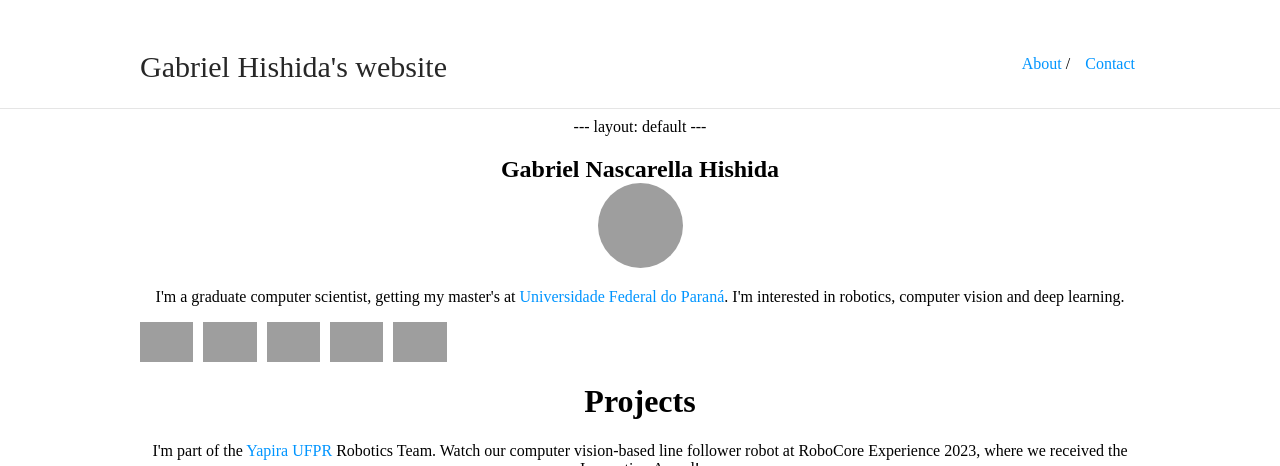
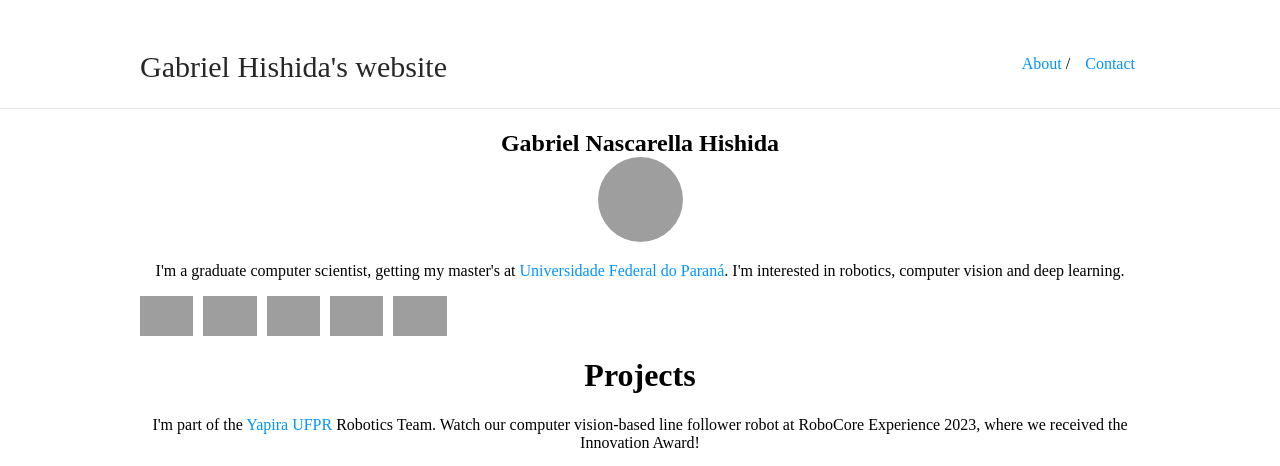
Before and after one commit to gabrielnhn/gabrielnhn.github.io, a Jekyll site: the page built from index.md, in a window 1280 px wide and 1400 px high, cut to the strip 0-466 px from the top of the window. Built offline with Jekyll 4.4.1, drawn with Linux system fonts in a browser that asks for light colours; our own code applies the rules of GitHub Pages for plain Markdown files; some of the changed text lies outside the part shown; grey boxes are pictures that could not be loaded.

Commit message:
Update icon container

```diff
--- a/index.md
+++ b/index.md
@@ -1,13 +1,10 @@
 <div style="text-align: center;">
-    ---
-    layout: default
-    ---
 
     <h2>Gabriel Nascarella Hishida <img class="profile-picture" src="https://avatars.githubusercontent.com/u/55661167?v=4"></h2>
 
     <p>I'm a graduate computer scientist, getting my master's at <a href="https://web.inf.ufpr.br/bcc/">Universidade Federal do Paraná</a>. I'm interested in robotics, computer vision and deep learning.</p>
 
-    <div class="icon-container">
+    <div class="icon-container" style="margin: 0 auto;">
         <a href="https://www.python.org/"><img class="icon_img" alt="Python" width="40px" src="https://img.icons8.com/color/240/000000/python.png"></a>
         <a href="https://pytorch.org/"><img class="icon_img" alt="Pytorch" width="30px" src="https://pytorch.org/assets/images/logo-icon.svg"></a>
         <a href="https://uopencv.org/"><img class="icon_img" alt="OpenCV" width="30px" src="https://opencv.org/wp-content/uploads/2022/05/logo.png"></a>
@@ -27,7 +24,7 @@
 
     <h2>Publications</h2>
 
-    <h3>"Look where you’re going: Classifying drivers' attention through 3D gaze estimation"</h3>
+    <h4>"Look where you’re going: Classifying drivers' attention through 3D gaze estimation"</h3>
     <ul>
         <li><a href="./Thesis_LWYG.pdf">PDF</a></li>
         <li><a href="https://github.com/VRI-UFPR/LWYG-drivers-attention">GitHub Code</a></li>
```
